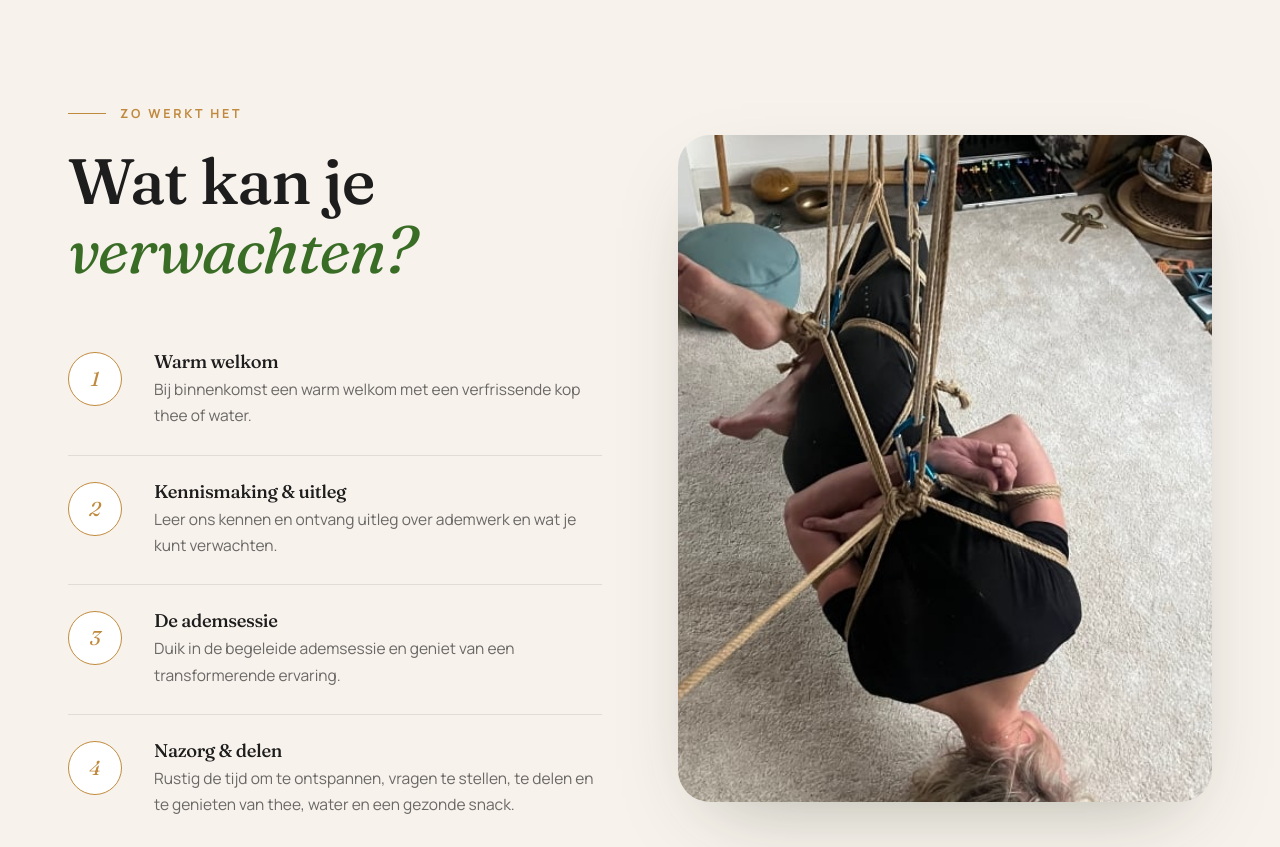
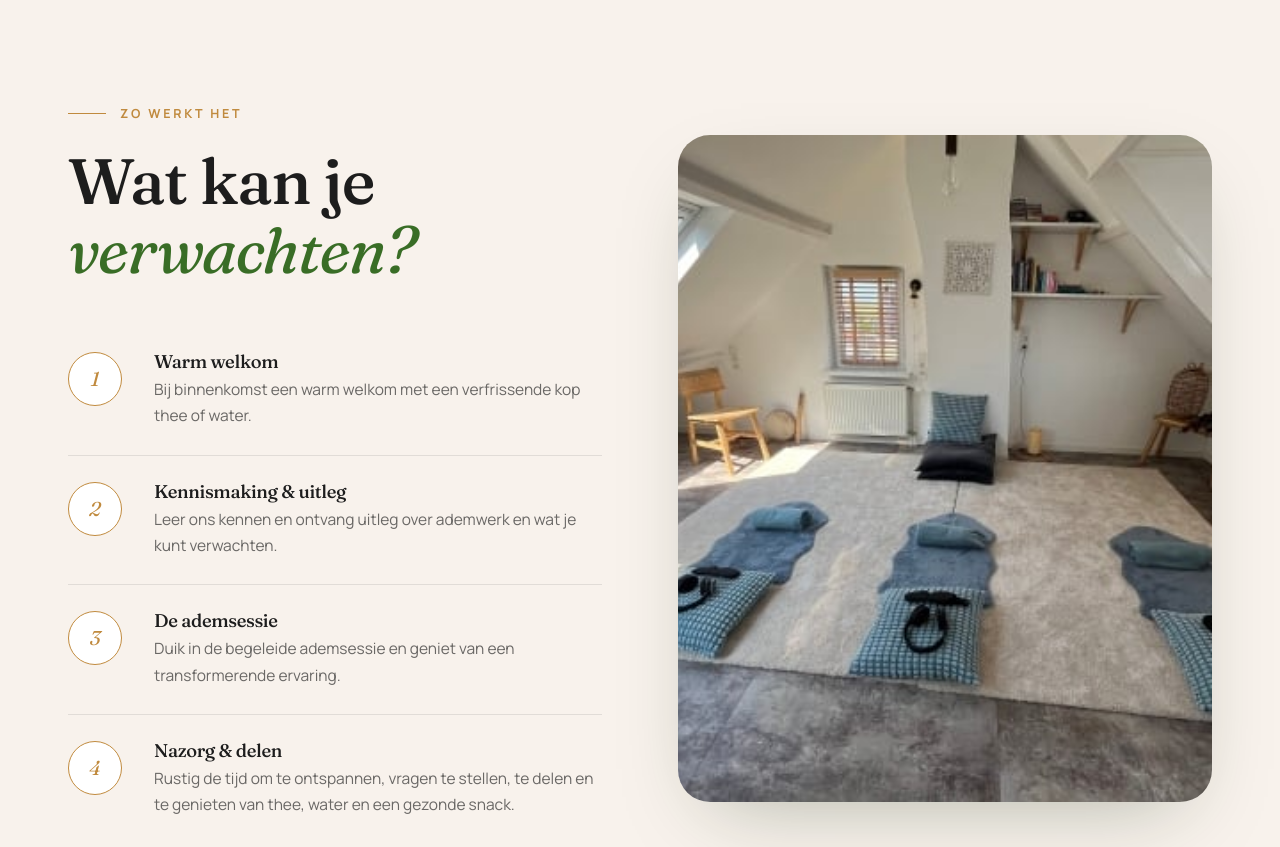
Before and after one commit to patrickkapel2018-code/shanti-preview, a plain HTML site: page 9d-ademsessies.html in a window 1280 px wide. Shown: the part 3460-4307 px from the top of the page. Drawn offline with Linux system fonts and the light colour scheme.

Commit message:
Foto vervangen op 9D Ademsessies pagina

```diff
--- a/9d-ademsessies.html
+++ b/9d-ademsessies.html
@@ -140,7 +140,7 @@
           </div>
         </div>
         <div class="split-media">
-          <div class="frame frame-tall" data-reveal="scale"><img src="assets/img/img_7739-800x600-1.jpg" alt="Begeleiding tijdens een sessie" loading="lazy"></div>
+          <div class="frame frame-tall" data-reveal="scale"><img src="assets/img/img_7034-1-500x375.jpg" alt="Begeleiding tijdens een sessie" loading="lazy"></div>
         </div>
       </div>
     </div>
```
